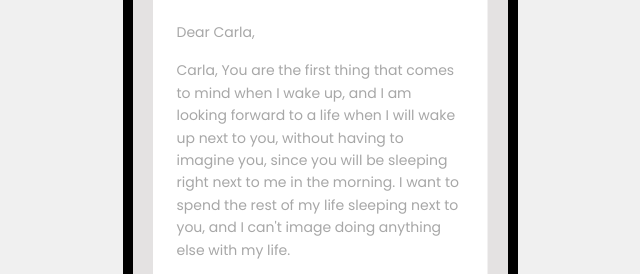
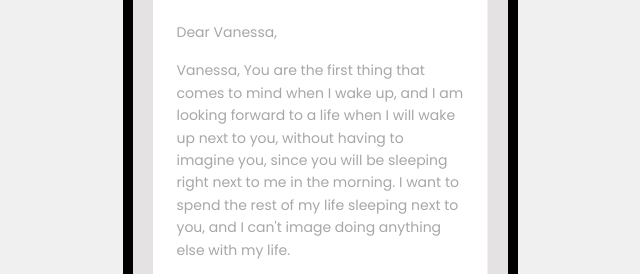
Before and after one commit to carlcastanas/13, a plain HTML site: page index.html in a window 1280 px wide. Shown: the part 299-573 px from the top of the page, 320-960 px from the left. Drawn offline with nearby package versions, Linux system fonts and the light colour scheme; a script that the page names is missing.

Commit message:
Update index.html

```diff
--- a/index.html
+++ b/index.html
@@ -29,8 +29,8 @@
                             <small>The year is almost over</small>
                         </div>
                         <div class="text">
-                            <p>Dear Carla,</p>
-                            <p>Carla, You are the first thing that comes to mind when I wake up, and I am looking forward to a life when I will wake up next to you, without having to imagine you, since you will be sleeping right next to me in the morning. I want to spend the rest of my life sleeping next to you, and I can't image doing anything else with my life.</p>
+                            <p>Dear Vanessa,</p>
+                            <p>Vanessa, You are the first thing that comes to mind when I wake up, and I am looking forward to a life when I will wake up next to you, without having to imagine you, since you will be sleeping right next to me in the morning. I want to spend the rest of my life sleeping next to you, and I can't image doing anything else with my life.</p>
                             <p>You are the most important person in my life. You are the only person on the face of the planet that has the ability to elevate my spirits when I am down by giving me a single, heartfelt embrace that means the world to me. You're the only one who comes to mind when I wake up in the morning, when I go to sleep at night, and every second in between.</p>
                         </div>
                     </div>
@@ -43,7 +43,7 @@
                             <small>The year is almost over</small>
                         </div>
                         <div class="text">
-                            <p>Dear Carla,</p>
+                            <p>Dear Vanessa,</p>
                             <p>I'm proud of you, and there's no need for you to be self-conscious about your achievements. For the simple reason that I adore you! I appreciate your humour and the fact that you are concerned about me. I like the way you speak and laugh, and I'm always impressed by everything about you because you are genuinely unique! You are my Girlfriend and the most remarkable person I have ever encountered, and anytime you begin to question it, just read this letter again and again until you begin to believe it just as I do. I promise you that I will never leave you or forsake you.</p>
                             <p>I truly don't know how to describe how much I miss you since I'm at a loss for words. My feelings for you grow stronger with each passing second and hour that we spend apart, and I can't wait to watch how time slows down when I finally see you. Just remember that there are individuals out there that adore you and can't wait to see you when you're feeling down in the dumps. Just consider of the time as something that will pass quickly and maybe even more quickly than you thoughts, and use my kisses and embraces to warm you in the meantime. I want you to know that you are constantly in my thoughts and that I will continue to give you love and strength to support you through this difficult time. I'm madly in love with you!</p>
                         </div>
@@ -57,7 +57,7 @@
                             <small>The year is almost over</small>
                         </div>
                         <div class="text">
-                            <p>Dear Carla,</p>
+                            <p>Dear Vanessa,</p>
                             <p>I'd want you to know that you are the last thing on my mind before I go to sleep and the only thing on my mind over the course of the day. I want you to know that I'm always at your side, even while you're sleeping or dreaming. To get yourself out of a rut, just take a deep breath and think about us and our affection for you.</p>
                             <p>My goal is for you to realize how great you are and that you can do whatever you put your mind to! And don't be scared to dream big and aim for great things in life because I believe in you with all of my heart and soul, and I know that you can. I will always be there to lend a hand when you are going through a difficult period, and I will always be there to share your pleasure with you.</p>
                         </div>
```
